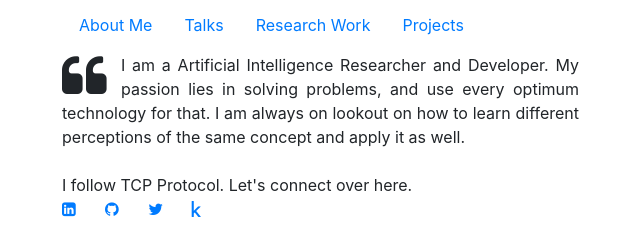
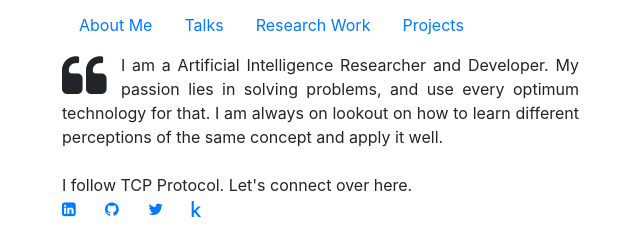
Before and after one commit to RoshanTanisha/roshantanisha.github.io, a plain HTML site: page index.html in a window 1280 px wide. Shown: the part 214-442 px from the top of the page, 31-671 px from the left. Drawn offline with Linux system fonts and the light colour scheme.

Commit message:
changed sentence

```diff
--- a/index.html
+++ b/index.html
@@ -47,7 +47,7 @@
                     <i class="fa fa-quote-left fa-3x fa-pull-left"></i>
                     I am a Artificial Intelligence Researcher and Developer. My
                     passion lies in solving problems, and use every optimum technology for that. I am always on
-                    lookout on how to learn different perceptions of the same concept and apply it as well.
+                    lookout on how to learn different perceptions of the same concept and apply it well.
                 </div>
                 <br/>
                 <div class="container container-fluid">
```
